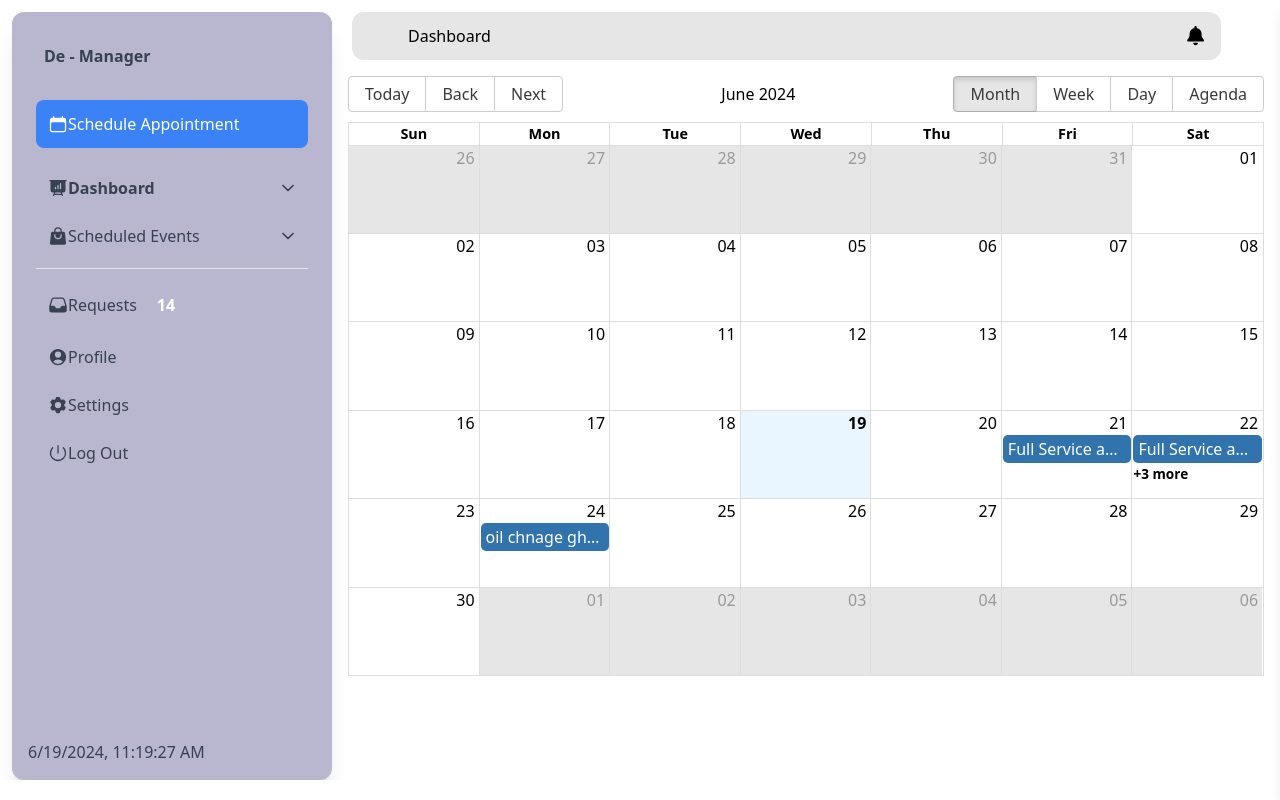
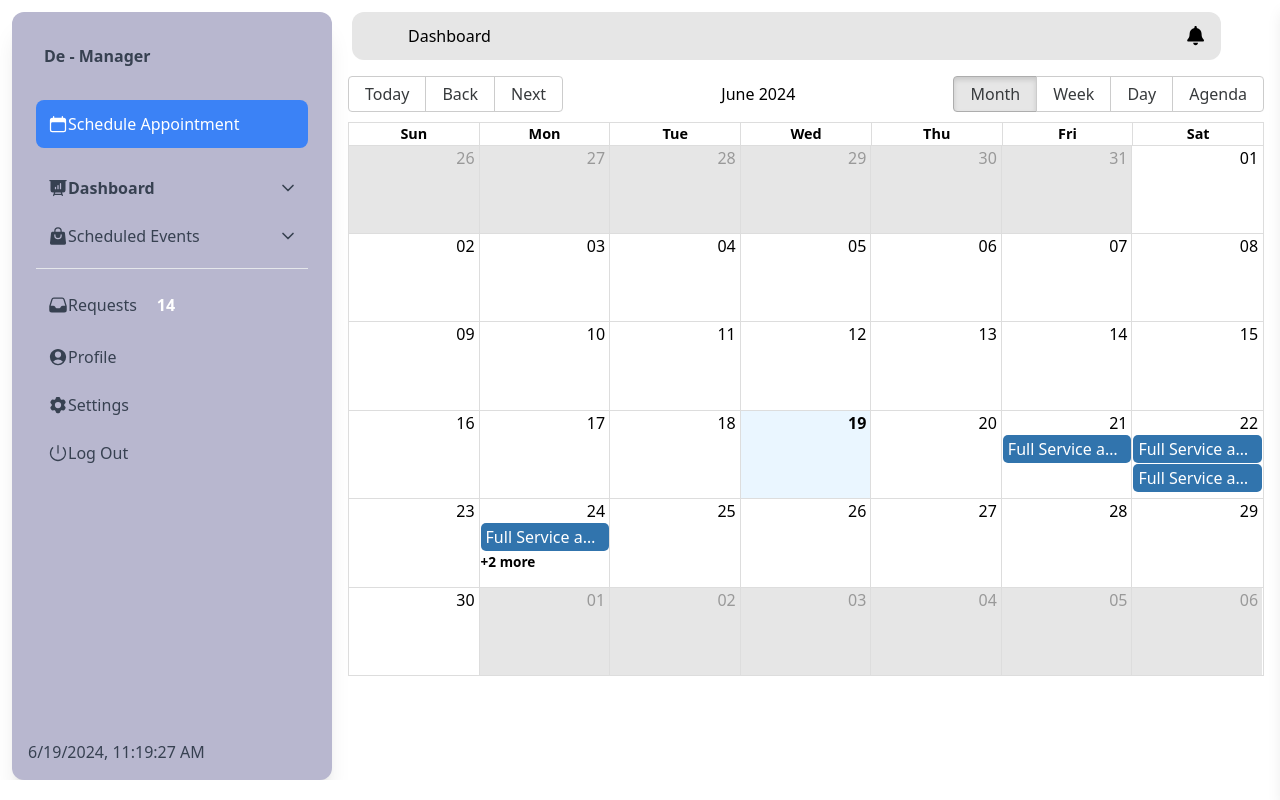
Before and after one commit to YaseeRathnayaka/De-Manager, a React (Vite) app in the folder admin/: page /calendar in a window 1280 px wide. Built offline with nearby package versions, Linux system fonts and the light colour scheme.

Commit message:
Update EventsData.js

```diff
--- a/admin/src/assets/Data/EventsData.js
+++ b/admin/src/assets/Data/EventsData.js
@@ -22,14 +22,14 @@ const events = [
     {
       appointment_id: 1,
       title: 'Full Service abs3456',
-      start: new Date(2024, 5, 22, 10, 0), // June 22, 2024, 10:00 AM
-      end: new Date(2024, 5, 22, 12, 0), // June 22, 2024, 11:00 AM
+      start: new Date(2024, 5, 24, 10, 0), // June 22, 2024, 10:00 AM
+      end: new Date(2024, 5, 24, 12, 0), // June 22, 2024, 11:00 AM
     },
     {
       appointment_id: 1,
       title: 'Full Service abs3456',
-      start: new Date(2024, 5, 22, 10, 0), // June 22, 2024, 10:00 AM
-      end: new Date(2024, 5, 22, 12, 0), // June 22, 2024, 11:00 AM
+      start: new Date(2024, 5, 24, 10, 0), // June 22, 2024, 10:00 AM
+      end: new Date(2024, 5, 24, 12, 0), // June 22, 2024, 11:00 AM
     },
     {
       appointment_id: 1,
```
